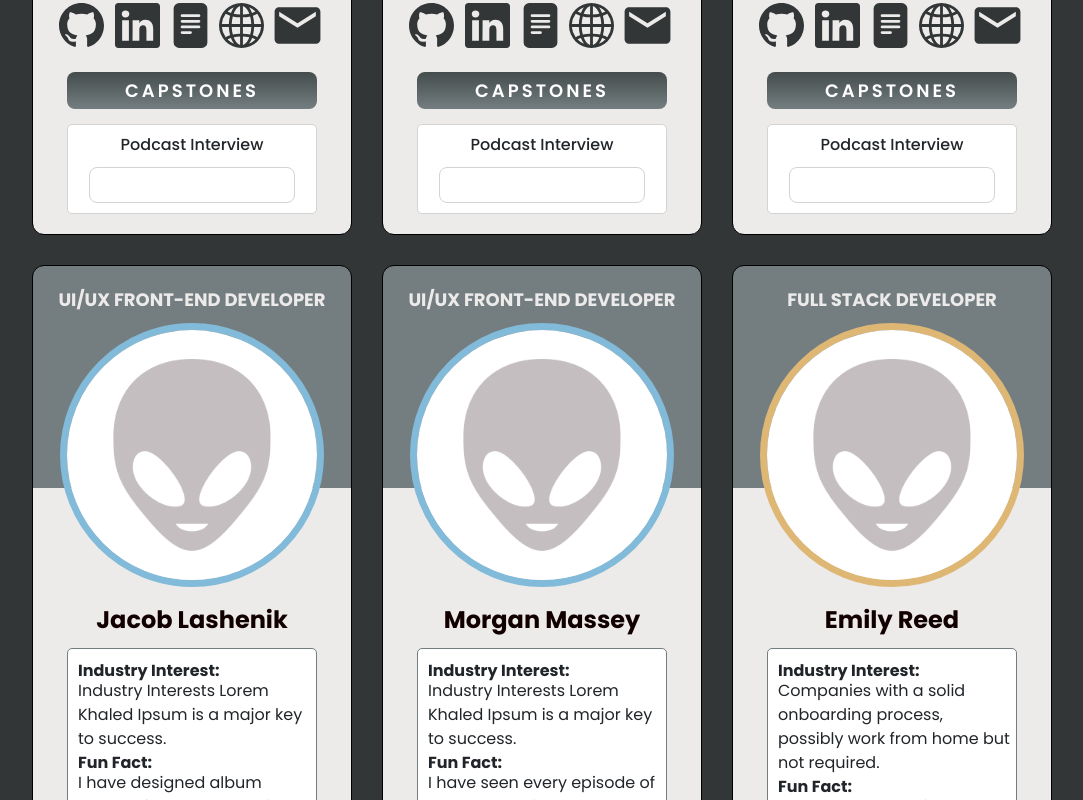
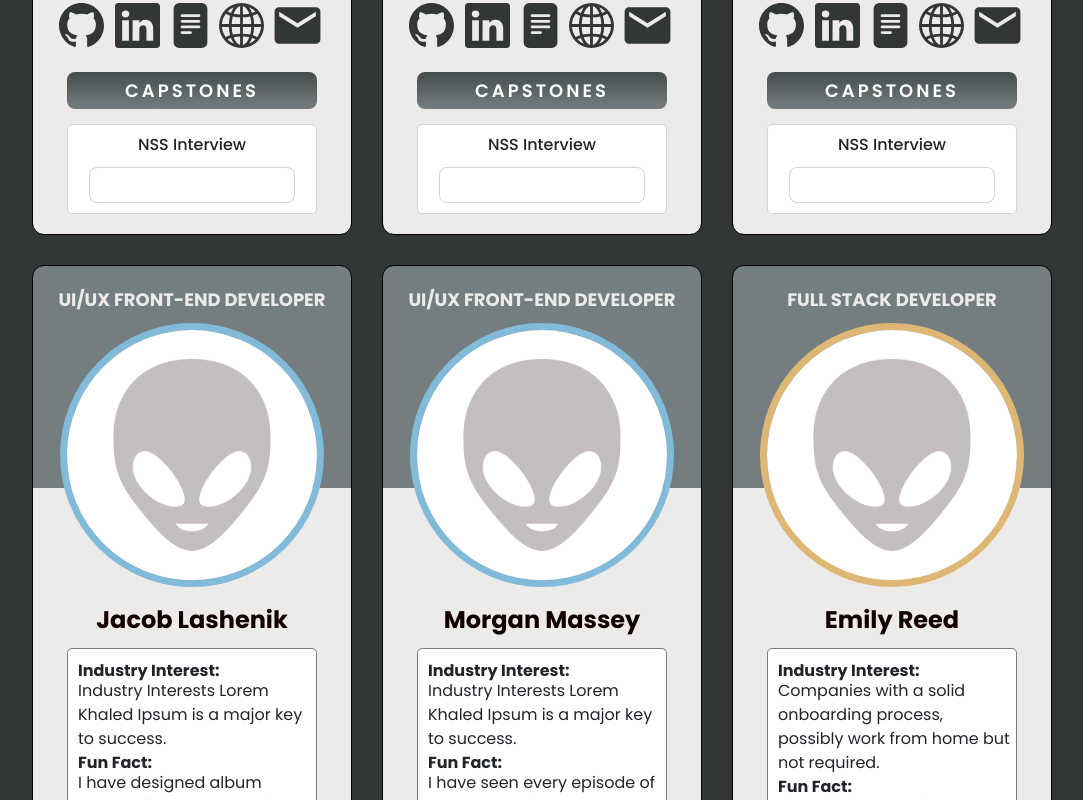
Before and after one commit to nss-day-cohort-51/nss-day-cohort-51.github.io, a React (Create React App) app: page / in a window 1280 px wide. Shown: the part 1180-1980 px from the top of the page, without its empty margins (98-1181 px from the left). Built offline with nearby package versions, Linux system fonts and the light colour scheme; grey boxes are pictures that could not be loaded.

Commit message:
updated podcast button label

```diff
--- a/src/components/DevCard.js
+++ b/src/components/DevCard.js
@@ -53,7 +53,7 @@ export const DevCard = ({ obj }) => {
         </div>
         <div className="dev-card__podcast">
           <div className="card-pod-wrapper">
-            <h5>Podcast Interview</h5>
+            <h5>NSS Interview</h5>
             <PodPlayer />
           </div>
           {/* <div className="modal-pod">
```
